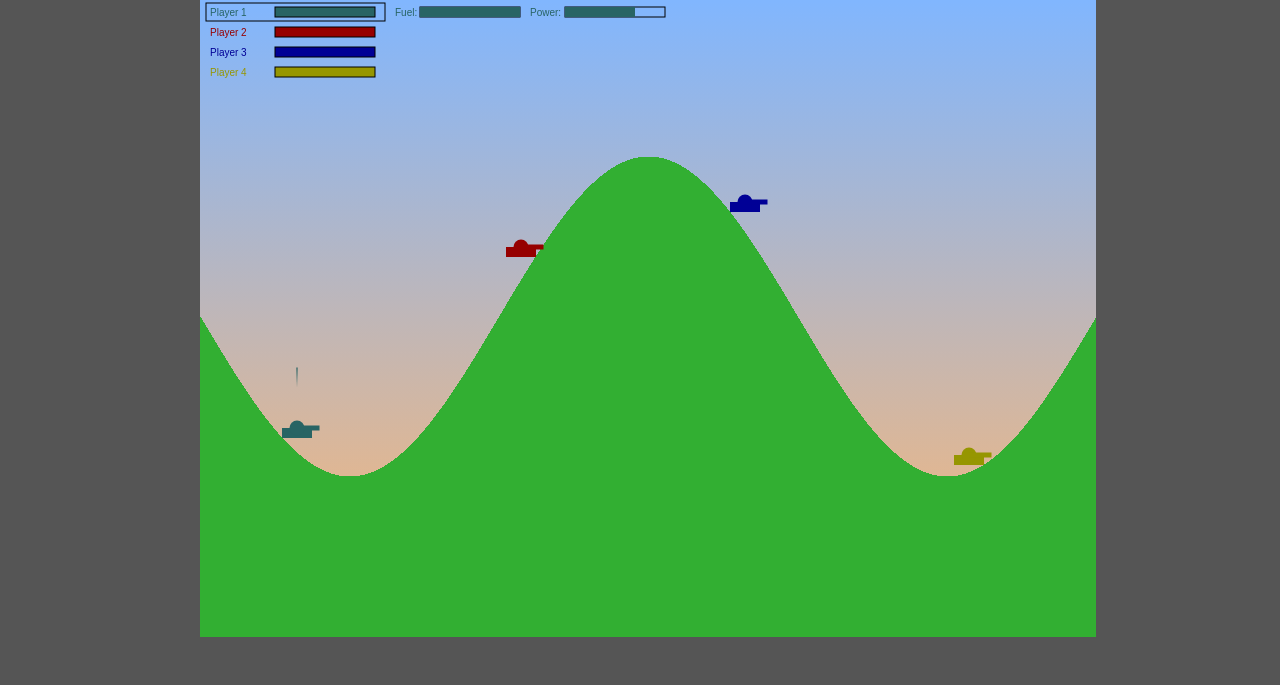
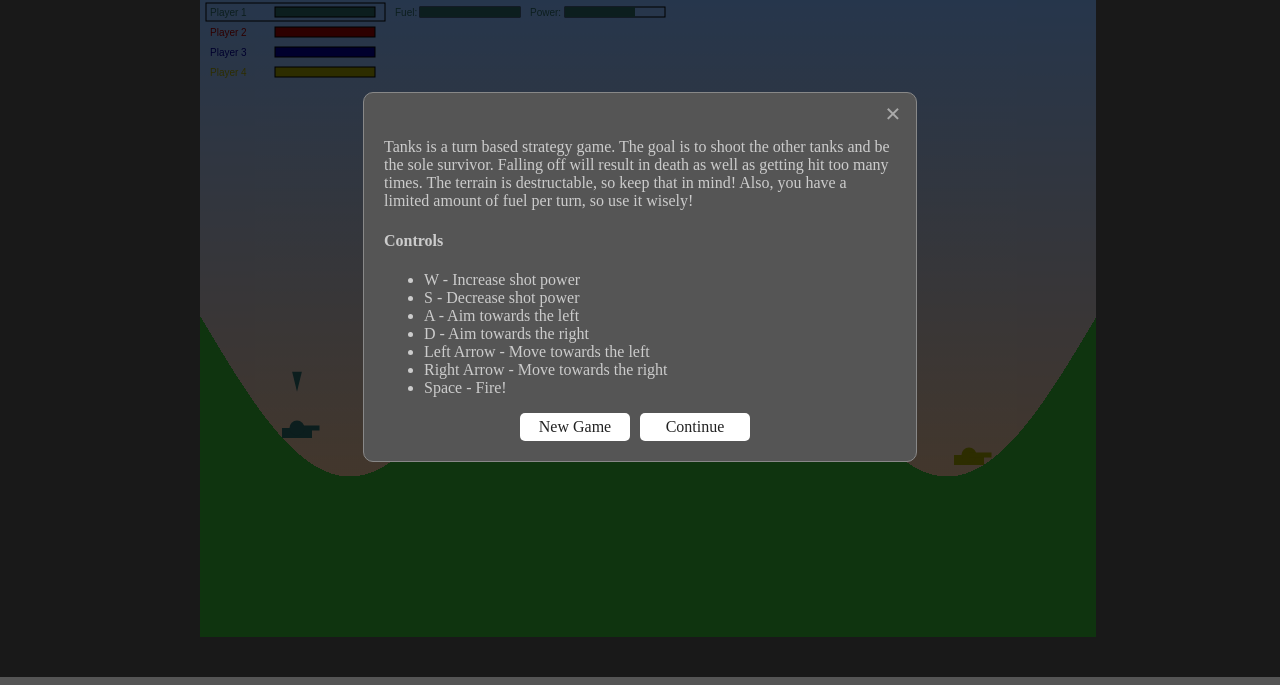
Before and after one commit to Lehmniscate/tanks, a website built with webpack: page index.html in a window 1280 px wide. Shown: the part 123-808 px from the top of the page. Built offline with nearby package versions, Linux system fonts and the light colour scheme.

Commit message:
style the modal and links

```diff
--- a/index.html
+++ b/index.html
@@ -32,7 +32,10 @@
         <li>Right Arrow - Move towards the right</li>
         <li>Space - Fire!</li>
       </ul>
-      <div><span class="button">New Game</span></div>
+      <div>
+        <span id="new-game" class="button">New Game</span>
+        <span id="continue" class="button">Continue</span>
+      </div>
     </div>
   </div>
 </body>
--- a/src/stylesheets/index.css
+++ b/src/stylesheets/index.css
@@ -56,7 +56,7 @@ body {
 }
 
 .modal {
-    display: none;
+    display: flex;
     position: fixed;
     z-index: 1;
     left: 0;
@@ -65,16 +65,19 @@ body {
     height: 100%;
     overflow: auto;
     background-color: rgb(0,0,0);
-    background-color: rgba(0,0,0,0.4);
+    background-color: rgba(0,0,0,0.7);
     align-items: center;
     justify-content: center;
 }
 
 #modal-content {
-    background: rgba(220, 220, 220, 0.8);
+    background: #555;
     padding: 20px;
+    padding-top: 5px;
     border: 1px solid #888;
+    border-radius: 10px;
     width: 40%;
+    color: #CCC;
 }
 
 .close {
@@ -82,6 +85,8 @@ body {
     float: right;
     font-size: 28px;
     font-weight: bold;
+    position: relative;
+    left: 5px;
 }
 
 .close:hover,
@@ -107,8 +112,16 @@ body {
   background-color: #FFF;
   padding: 5px 10px;
   border-radius: 5px;
+  margin-right: 10px;
+  width: 90px;
+  text-align: center;
+  color: #222;
 }
 
 .button:hover {
   background-color: #999;
 }
+
+.fa:hover {
+  color: purple;
+}
--- a/src/tanks_app.js
+++ b/src/tanks_app.js
@@ -29,9 +29,14 @@ window.addEventListener("load", () => {
     }
   };
 
-  let newBtn = document.getElementsByClassName('button')[0];
+  let newBtn = document.getElementById('new-game');
   newBtn.addEventListener("click", () => {
     newGame();
     modal.style.display = "none";
   });
+
+  let contBtn = document.getElementById('continue');
+  contBtn.addEventListener("click", () => {
+    modal.style.display = "none";
+  });
 });
```
Also changed, not shown: bundle.js (+6 -1 lines).
